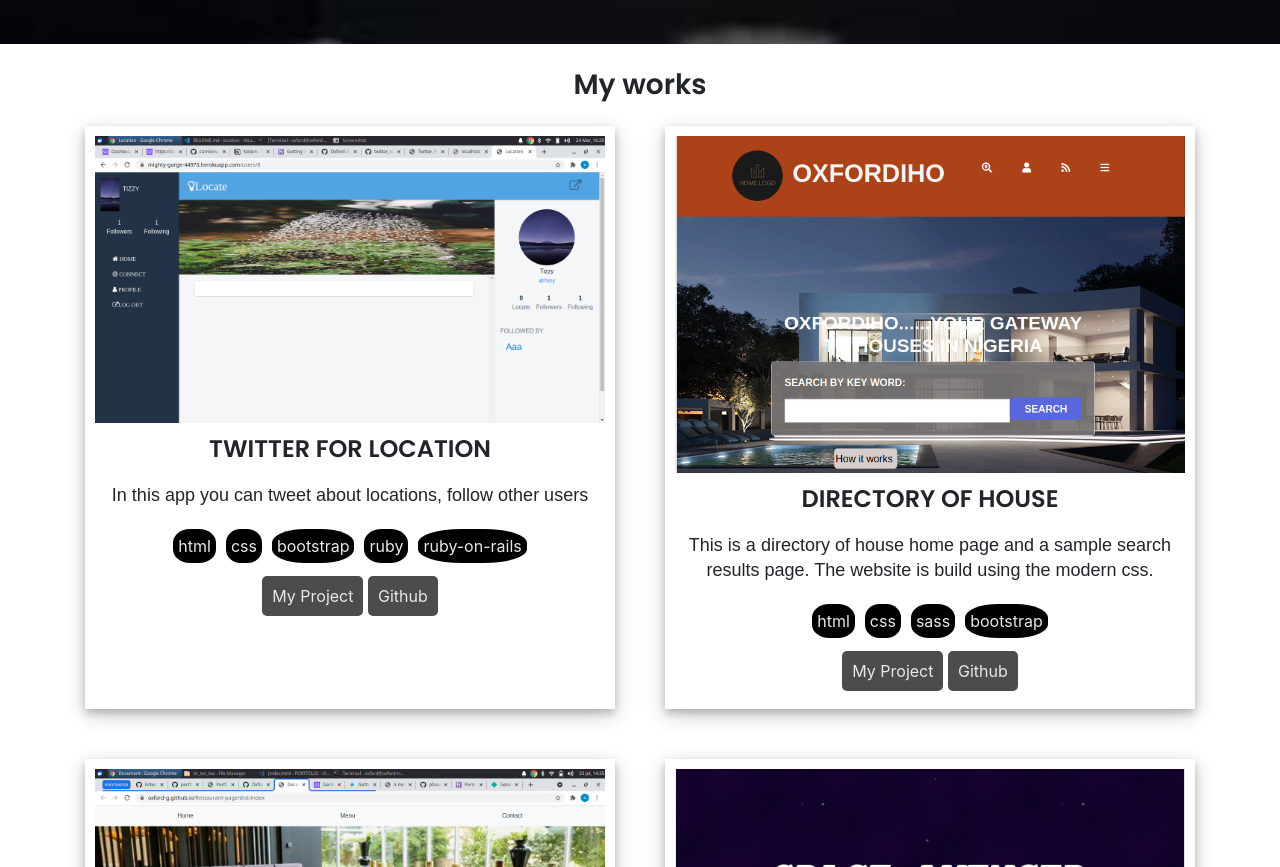
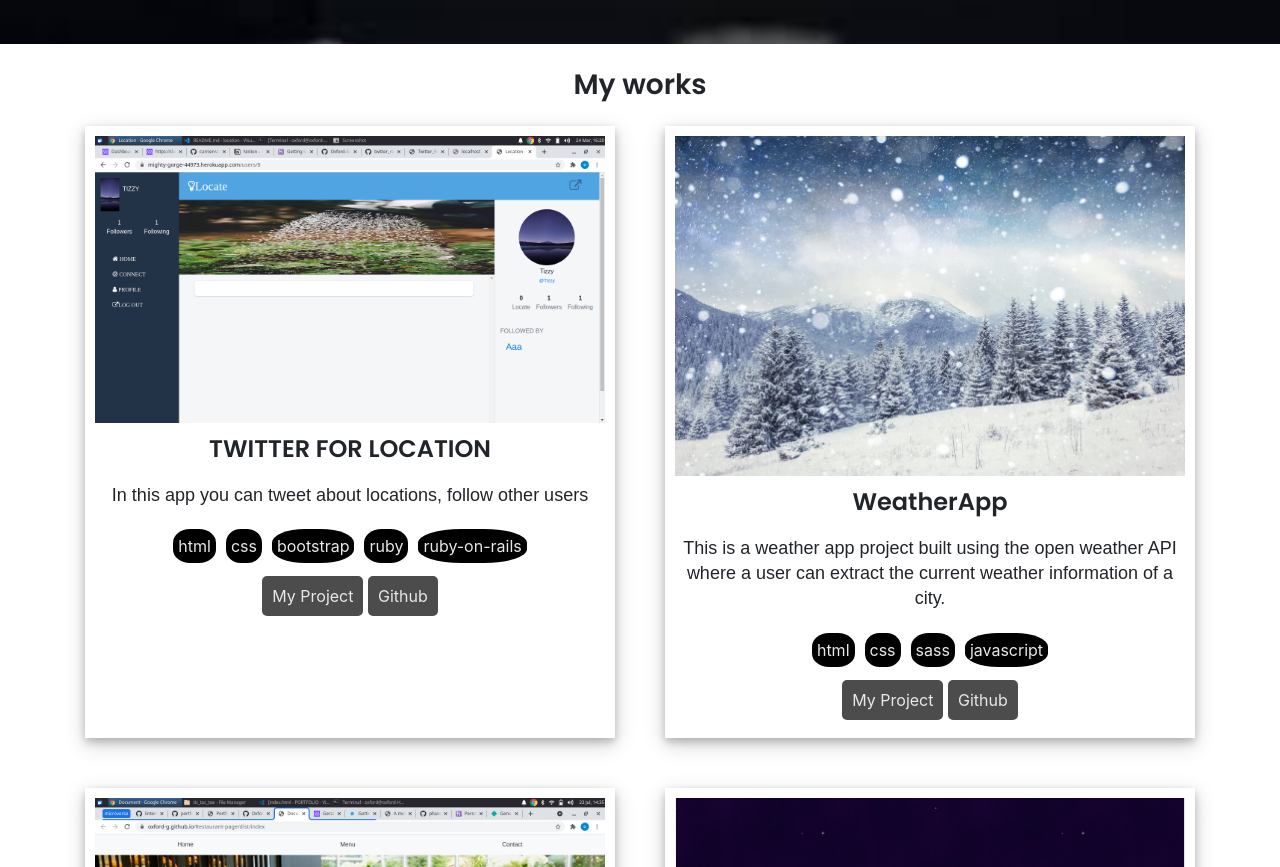
Before and after one commit to Oxford-G/PORTFOLIO, a plain HTML site: page index.html in a window 1280 px wide. Shown: the part 480-1347 px from the top of the page. Drawn offline with nearby package versions, Linux system fonts and the light colour scheme.

Commit message:
update added

```diff
--- a/index.html
+++ b/index.html
@@ -104,30 +104,30 @@
             </div>
             <div class="works">
               <img
-                src="images/index-2.png"
+                src="images/snow.jpg"
                 alt="directory of housing"
                 class="image"
               />
-              <h5 class="works-h5">DIRECTORY OF HOUSE</h5>
+              <h5 class="works-h5">WeatherApp</h5>
               <p class="works-para">
-                This is a directory of house home page and a sample search
-                results page. The website is build using the modern css.
+                This is a weather app project built using the open weather
+                API where a user can extract the current weather information of a city.
               </p>
               <div class="d-flex flex-wrap justify-content-center">
                 <span class="w-1">html</span>
                 <span class="w-1">css</span>
                 <span class="w-1">sass</span>
-                <span class="w-1">bootstrap</span><br />
+                <span class="w-1">javascript</span><br />
 			  </div>
 			  <div class="my-3">
 				<a
-				  href="https://oxford-g.github.io/HTML-CSS-CAPSTONE-PROJECT/index.html"
+				  href="https://oxford-g.github.io/WeatherApp/dist/index"
 				  rel="noopener noreferrer"
 				  target="_blank" class="work-link"
 				  >My Project</a
         >
         <a
-				  href="https://github.com/Oxford-G/HTML-CSS-CAPSTONE-PROJECT"
+				  href="https://github.com/Oxford-G/WeatherApp"
 				  rel="noopener noreferrer"
 				  target="_blank" class="work-link"
 				  >Github</a
```
Also changed, not shown: images/index-2.png (deleted), images/snow.jpg (added).
